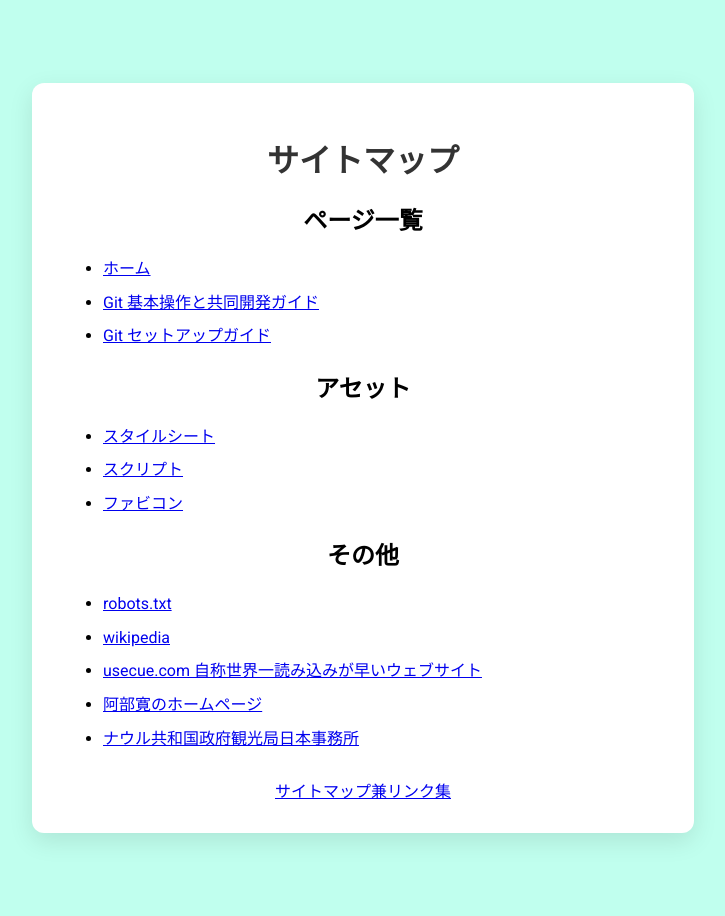
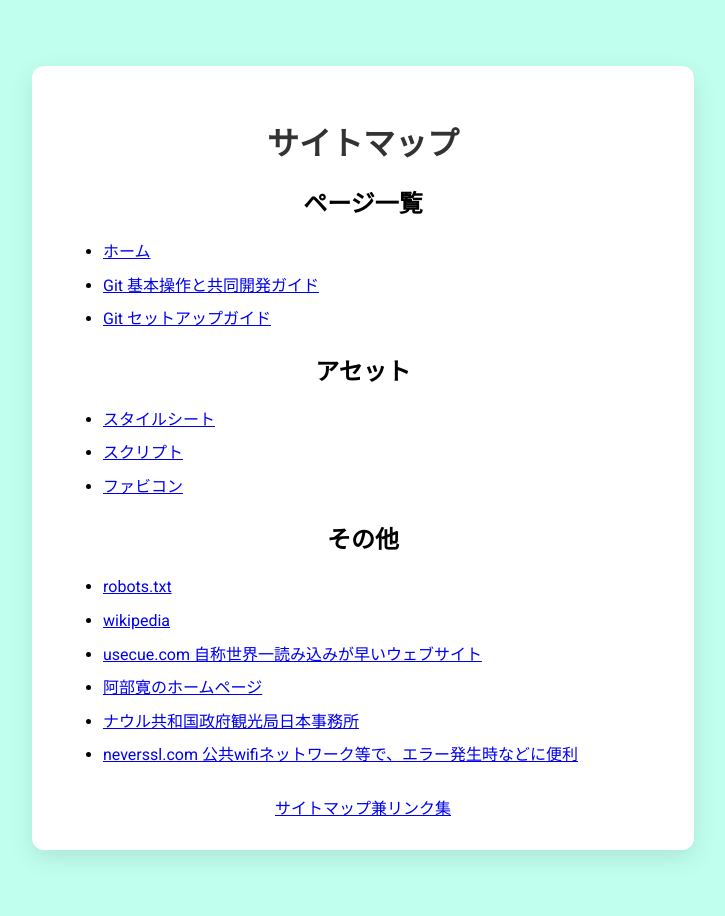
Before and after one commit to Usuiensan/usuiensan, a Jekyll site: the page built from sitemap.md, in a window 1280 px wide. Shown: the whole page, without its empty margins (277-1002 px from the left). Built offline with Jekyll 4.4.1, drawn with Linux system fonts in a browser that asks for light colours; some web fonts are replaced; our own code applies the rules of GitHub Pages for plain Markdown files.

Commit message:
feat: サイトマップにneverssl.comのリンクを追加

```diff
--- a/sitemap.md
+++ b/sitemap.md
@@ -19,3 +19,4 @@
 - [usecue.com 自称世界一読み込みが早いウェブサイト](https://www.usecue.com/blog/the-fastest-website-in-the-world/)
 - [阿部寛のホームページ](http://abehiroshi.la.coocan.jp/)
 - [ナウル共和国政府観光局日本事務所](https://nauru.jp/)
+- [neverssl.com 公共wifiネットワーク等で、エラー発生時などに便利](http://majesticfinewholepoem.neverssl.com/online/)
```
